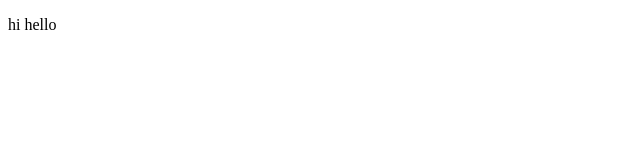
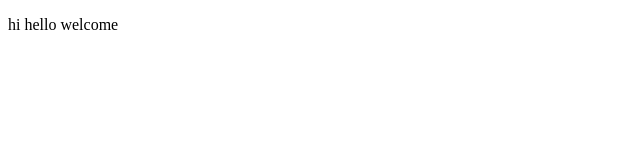
Before and after one commit to Viswask-coder/demo_backend_api, a plain HTML site: page index.html in a window 1280 px wide. Shown: the full height of the page, 0-640 px from the left. Drawn offline with Linux system fonts and the light colour scheme.

Commit message:
Update greeting in index.htmlnew update

```diff
--- a/index.html
+++ b/index.html
@@ -7,6 +7,6 @@
     <title>Document</title>
 </head>
 <body>
-    <p>hi hello</p>
+    <p>hi hello welcome</p>
 </body>
 </html>
```
